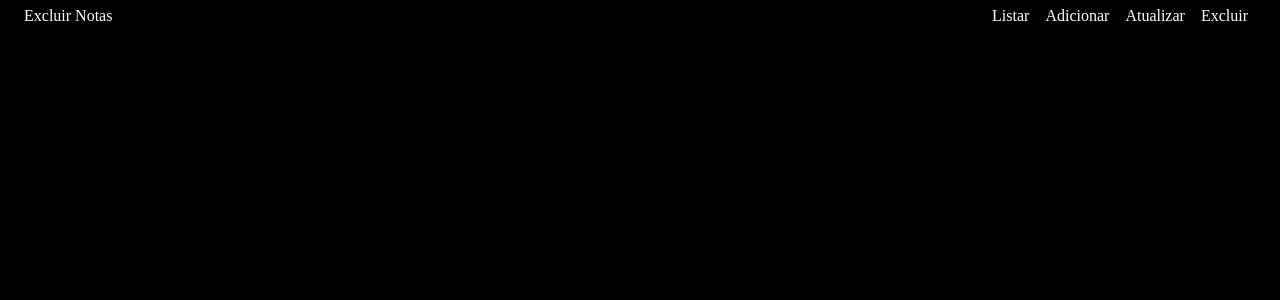
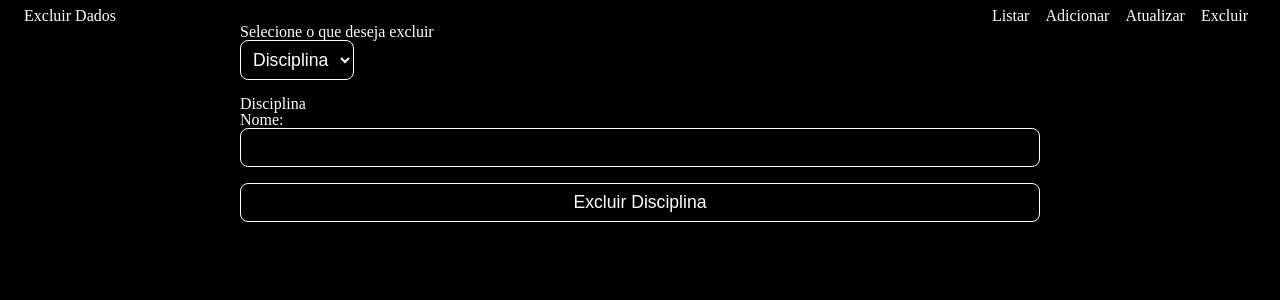
Before and after one commit to Danilo2505/controle_de_notas, a Flask app: page /excluir.html in a window 1280 px wide. Shown: the top 300 px of the page. Run offline with Flask 3, Linux system fonts and the light colour scheme.

Commit message:
Telas excluir.html e atualizar.html
Falta conexão com BD

```diff
--- a/static/css/pages/excluir.css
+++ b/static/css/pages/excluir.css
@@ -0,0 +1,13 @@
+hr {
+  margin-top: 1rem;
+}
+
+hr,
+section {
+  max-width: 800px;
+  margin: 0 auto;
+}
+
+select {
+  min-height: 2.25rem;
+}
--- /dev/null
+++ b/static/js/pages/excluir.js
@@ -0,0 +1,42 @@
+const selectModoExclusao = document.querySelector("#select-exclusao");
+const selectorsSectionsModosExclusao = [
+  "#section-disciplina",
+  "#section-sala",
+  "#section-aluno",
+  "#section-nota",
+];
+
+function definirModoExclusao(modoSelecionado) {
+  // Coloca a classe escondido em cada seção de modo de exclusão
+  selectorsSectionsModosExclusao.forEach((modoExclusao) => {
+    document.querySelector(modoExclusao).classList.add("escondido");
+  });
+
+  // Retira a classe "escondido" do modo de exclusão selecionado
+  switch (modoSelecionado) {
+    // Modo de exclusão de disciplinas
+    case "disciplina":
+      document
+        .querySelector("#section-disciplina")
+        .classList.remove("escondido");
+      break;
+    // Modo de exclusão de salas
+    case "sala":
+      document.querySelector("#section-sala").classList.remove("escondido");
+      break;
+    // Modo de exclusão de alunos
+    case "aluno":
+      document.querySelector("#section-aluno").classList.remove("escondido");
+      break;
+    // Modo de exclusão de notas
+    case "nota":
+      document.querySelector("#section-nota").classList.remove("escondido");
+      break;
+  }
+}
+
+definirModoExclusao(selectModoExclusao.value);
+
+selectModoExclusao.addEventListener("change", function () {
+  definirModoExclusao(this.value);
+});
--- a/templates/excluir.html
+++ b/templates/excluir.html
@@ -17,7 +17,120 @@
   <body>
     <!-- Componente -->
     <div id="div-top-bar">
-      <h1>Excluir Notas</h1>
+      <h1>Excluir Dados</h1>
     </div>
+
+    <section id="section-escolher-modo-exclusao">
+      <h2>Selecione o que deseja excluir</h2>
+
+      <select name="Select do Modo de Exclusão" id="select-exclusao">
+        <option value="disciplina">Disciplina</option>
+        <option value="sala">Sala</option>
+        <option value="aluno">Aluno</option>
+        <option value="nota">Nota</option>
+      </select>
+    </section>
+
+    <section id="section-disciplina" class="escondido">
+      <h2>Disciplina</h2>
+
+      <form action="POST">
+        <label for="input-nome-disciplina">Nome:</label>
+        <input
+          name="Nome da Disciplina"
+          id="input-nome-disciplina"
+          type="text"
+        />
+
+        <input type="submit" value="Excluir Disciplina" />
+      </form>
+    </section>
+
+    <section id="section-sala" class="escondido">
+      <h2>Sala</h2>
+
+      <form action="POST">
+        <label for="input-nome-sala">Nome:</label>
+        <input name="Nome da Sala" id="input-nome-sala" type="text" />
+
+        <input type="submit" value="Excluir Sala" />
+      </form>
+    </section>
+
+    <section id="section-aluno" class="escondido">
+      <h2>Aluno</h2>
+
+      <form action="POST">
+        <label for="input-nome-aluno">Nome Completo:</label>
+        <input
+          name="Nome Completo do Aluno"
+          id="input-nome-aluno"
+          type="text"
+        />
+
+        <label for="input-data-nascimento-aluno">Data de Nascimento:</label>
+        <input
+          name="Data de Nascimento do Aluno"
+          id="input-data-nascimento-aluno"
+          type="date"
+        />
+
+        <input type="submit" value="Excluir Aluno" />
+      </form>
+    </section>
+
+    <section id="section-nota" class="escondido">
+      <h2>Nota</h2>
+
+      <form action="POST">
+        <label for="select-sala">Sala:</label>
+        <select name="Select da Sala" id="select-sala">
+          <option value="1">1º ano</option>
+          <option value="2">2º ano</option>
+          <option value="3">3º ano</option>
+        </select>
+
+        <label for="select-aluno">Aluno:</label>
+        <select name="Select da Aluno" id="select-aluno">
+          <option value="1">Camila</option>
+          <option value="2">Júlio</option>
+          <option value="3">Fernanda</option>
+          <option value="4">Marcos</option>
+          <option value="5">Ana</option>
+          <option value="6">Ricardo</option>
+          <option value="7">Renata</option>
+          <option value="8">Vítor</option>
+          <option value="9">Rosângela</option>
+          <option value="10">Fábio</option>
+        </select>
+
+        <label for="select-disciplina">Disciplina:</label>
+        <select name="Select da Disciplina" id="select-disciplina">
+          <option value="1">Biologia</option>
+          <option value="2">Física</option>
+          <option value="3">Matemática</option>
+          <option value="4">Portugês</option>
+          <option value="5">Química</option>
+        </select>
+
+        <label for="select-nota-bimestre">Bimestre:</label>
+        <select name="Select do Bimestre" id="select-nota-bimestre">
+          <option value="1">1º bimestre</option>
+          <option value="2">2º bimestre</option>
+          <option value="3">3º bimestre</option>
+          <option value="4">4º bimestre</option>
+        </select>
+
+        <label for="input-nota-valor">Nota:</label>
+        <input
+          name="Valor da Nota"
+          id="input-nota-valor"
+          type="number"
+          step="any"
+        />
+
+        <input type="submit" value="Excluir Nota" />
+      </form>
+    </section>
   </body>
 </html>
```
Also changed, not shown: static/js/pages/atualizar.js (+42 -0 lines), templates/atualizar.html (+11 -10 lines), static/js/pages/adicionar.js (added).
